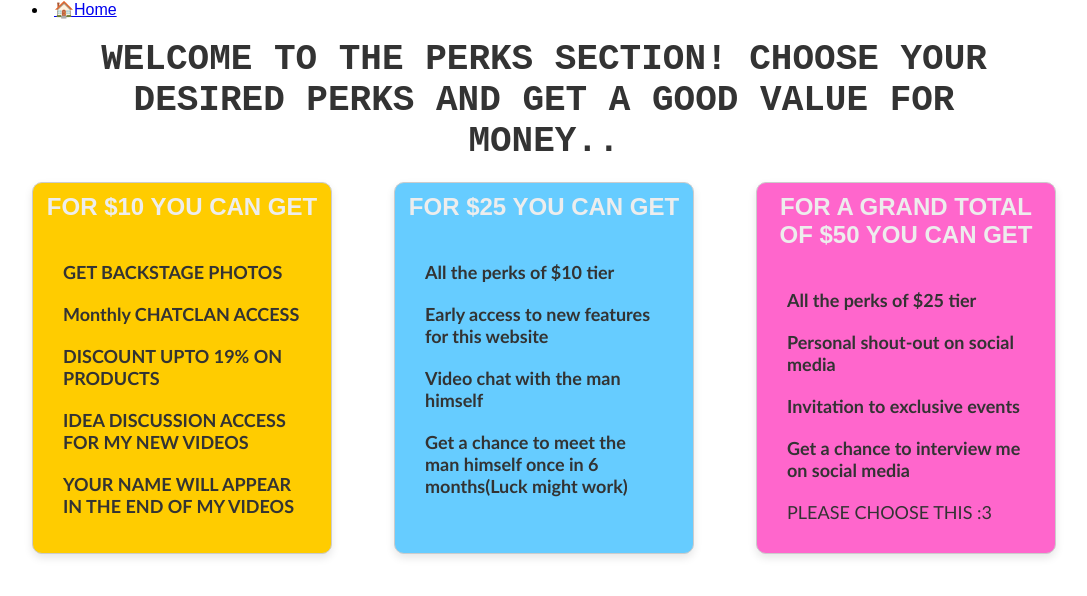
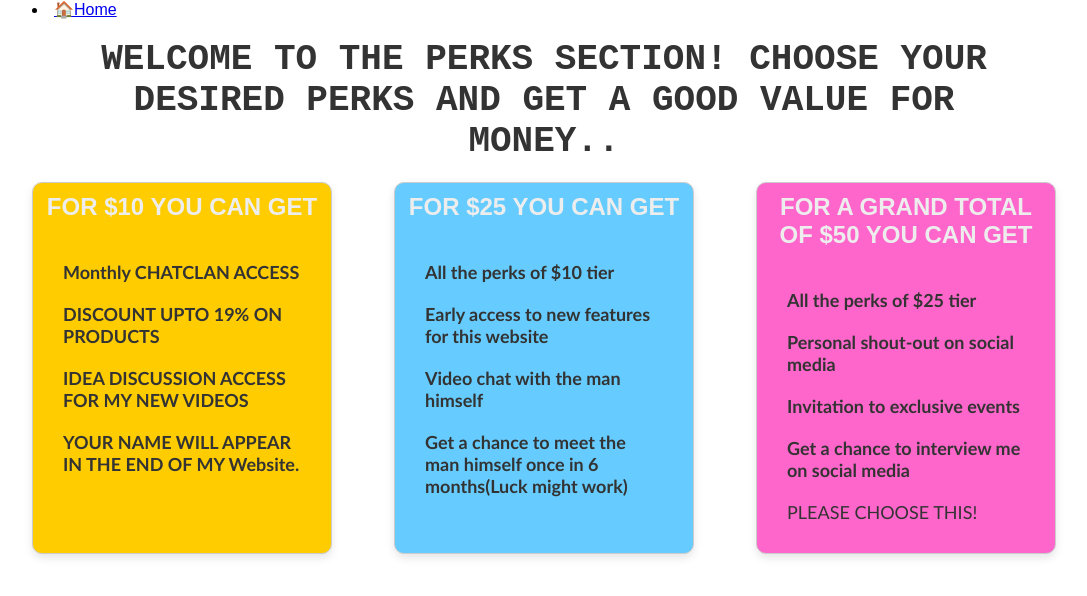
Before and after one commit to utkristacodez/utkrista2, a plain HTML site: page perks.html in a window 1280 px wide. Shown: the whole page, without its empty margins (96-1183 px from the left). Drawn offline with Linux system fonts and the light colour scheme.

Commit message:
Update perks.html

```diff
--- a/perks.html
+++ b/perks.html
@@ -14,11 +14,11 @@
             <div class="perk" onclick="window.location.href='payment.html'">
                 <h2>FOR <B>$10</B> YOU CAN GET </h2>
                 <ul>
-                   <B> <li>GET BACKSTAGE PHOTOS</li></B>
+
                     <B><li>Monthly CHATCLAN ACCESS</li></B>
                     <B><li>DISCOUNT UPTO 19% ON PRODUCTS</li>
                     <li>IDEA DISCUSSION ACCESS FOR MY NEW VIDEOS</li>
-                    <li>YOUR NAME WILL APPEAR IN THE END OF MY VIDEOS</li></B>
+                    <li>YOUR NAME WILL APPEAR IN THE END OF MY Website.</li></B>
                 </ul>
             </div>
             <div class="perk" onclick="window.location.href='payment.html'">
@@ -38,7 +38,7 @@
                     <li>Invitation to exclusive events</li>
                     <LI>Get a chance to interview me on social media</LI></B>
 
-                    <li>PLEASE CHOOSE THIS :3 </li>
+                    <li>PLEASE CHOOSE THIS!</li>
                 </ul>
 
         </div>
```
